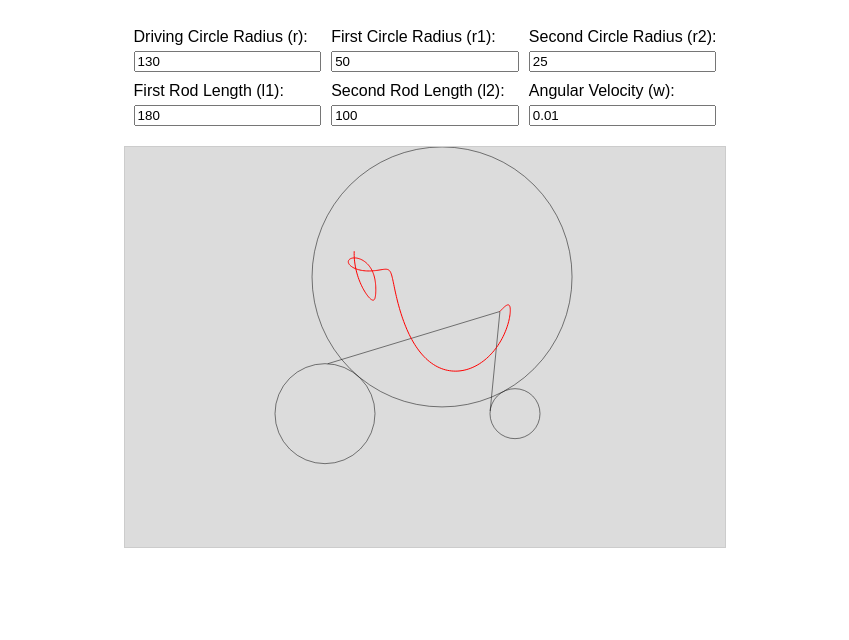
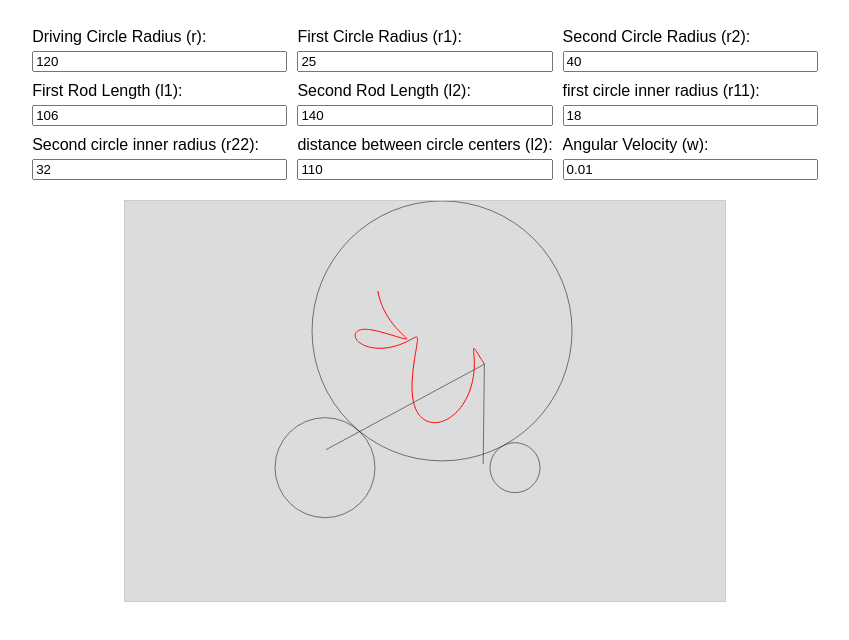
Before and after one commit to samairatibrewal/cdm.github.io, a plain HTML site: page index.html in a window 1280 px wide. Shown: the whole page, without its empty margins (215-1064 px from the left). Drawn offline with Linux system fonts and the light colour scheme.

Commit message:
Update index.html

```diff
--- a/index.html
+++ b/index.html
@@ -32,23 +32,35 @@
   <div class="controls">
     <div class="control-group">
       <label for="r">Driving Circle Radius (r):</label>
-      <input type="number" id="r" value="130" onchange="updateParams()">
+      <input type="number" id="r" value="120" onchange="updateParams()">
     </div>
     <div class="control-group">
       <label for="r1">First Circle Radius (r1):</label>
-      <input type="number" id="r1" value="50" onchange="updateParams()">
+      <input type="number" id="r1" value="25" onchange="updateParams()">
     </div>
     <div class="control-group">
       <label for="r2">Second Circle Radius (r2):</label>
-      <input type="number" id="r2" value="25" onchange="updateParams()">
+      <input type="number" id="r2" value="40" onchange="updateParams()">
     </div>
     <div class="control-group">
       <label for="l1">First Rod Length (l1):</label>
-      <input type="number" id="l1" value="180" onchange="updateParams()">
+      <input type="number" id="l1" value="106" onchange="updateParams()">
     </div>
     <div class="control-group">
       <label for="l2">Second Rod Length (l2):</label>
-      <input type="number" id="l2" value="100" onchange="updateParams()">
+      <input type="number" id="l2" value="140" onchange="updateParams()">
+    </div>
+    <div class="control-group">
+      <label for="r11">first circle inner radius (r11):</label>
+      <input type="number" id="r11" value="18" onchange="updateParams()">
+    </div>
+    <div class="control-group">
+      <label for="r22">Second circle inner radius (r22):</label>
+      <input type="number" id="r22" value="32" onchange="updateParams()">
+    </div>
+    <div class="control-group">
+      <label for="d">distance between circle centers (l2):</label>
+      <input type="number" id="d" value="110" onchange="updateParams()">
     </div>
     <div class="control-group">
       <label for="w">Angular Velocity (w):</label>
@@ -65,6 +77,8 @@
     let r = 130;
     let r1 = 50;
     let r2 = 25;
+    let r11 = 18;
+    let r22 = 32;
     let l1 = 180;
     let l2 = 100;
     let d = 190;
@@ -80,6 +94,9 @@
       r = parseFloat(document.getElementById('r').value);
       r1 = parseFloat(document.getElementById('r1').value);
       r2 = parseFloat(document.getElementById('r2').value);
+      r11 = parseFloat(document.getElementById('r11').value);
+      r22 = parseFloat(document.getElementById('r22').value);
+      d = parseFloat(document.getElementById('d').value);
       l1 = parseFloat(document.getElementById('l1').value);
       l2 = parseFloat(document.getElementById('l2').value);
       w = parseFloat(document.getElementById('w').value);
@@ -136,10 +153,10 @@
       let x3 = x1 + ((d * d + d1 * d1 - d2 * d2) / (2 * d));
       let y3 = y1 - (Math.sqrt((d + d1 + d2) * (d + d1 - d2) * (d - d1 + d2) * (d1 - d + d2)) / (2 * d));
 
-      let px1 = x1 + r1 * Math.cos(angle1);
-      let py1 = y1 + r1 * Math.sin(angle1);
-      let px2 = x2 + r2 * Math.cos(angle2);
-      let py2 = y2 + r2 * Math.sin(angle2);
+      let px1 = x1 + r11 * Math.cos(angle1);
+      let py1 = y1 + r11 * Math.sin(angle1);
+      let px2 = x2 + r22 * Math.cos(angle2);
+      let py2 = y2 + r22 * Math.sin(angle2);
 
       let intersect = findIntersection(px1, py1, l1, px2, py2, l2);
 
```
